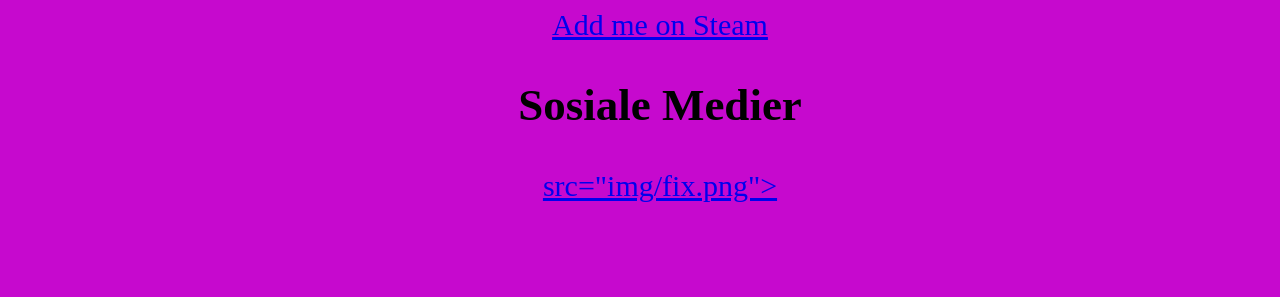
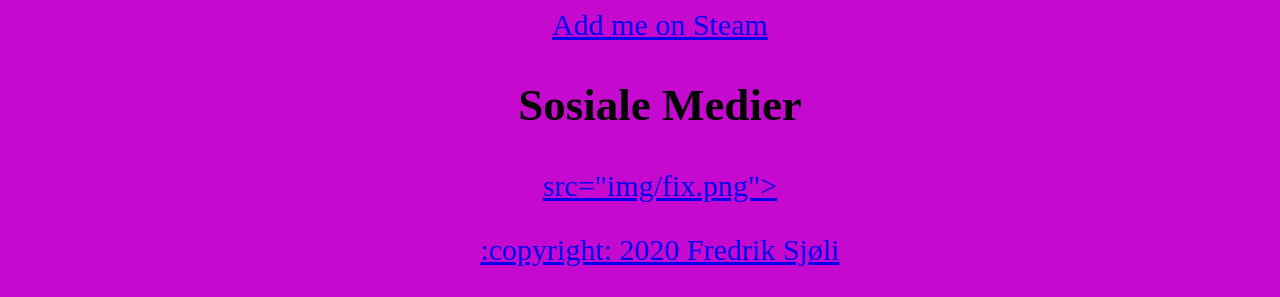
Before and after one commit to ToooRandom/snake, a plain HTML site: page index.html in a window 1280 px wide. Shown: the part 1750-2047 px from the top of the page. Before the commit the page ends 1983 px from the top, so only its background shows below. Drawn offline with Linux system fonts and the light colour scheme.

Commit message:
Update index.html

```diff
--- a/index.html
+++ b/index.html
@@ -52,7 +52,10 @@
       <h2 class="Header"> Sosiale Medier </h2>
       <a href="https://www.instagram.com/sjoeli27/">
       src="img/fix.png">
+	      </p>
 
+		<p>
+			 :copyright: 2020 Fredrik Sjøli
 	 </a>
 </body>
 </html>
```
